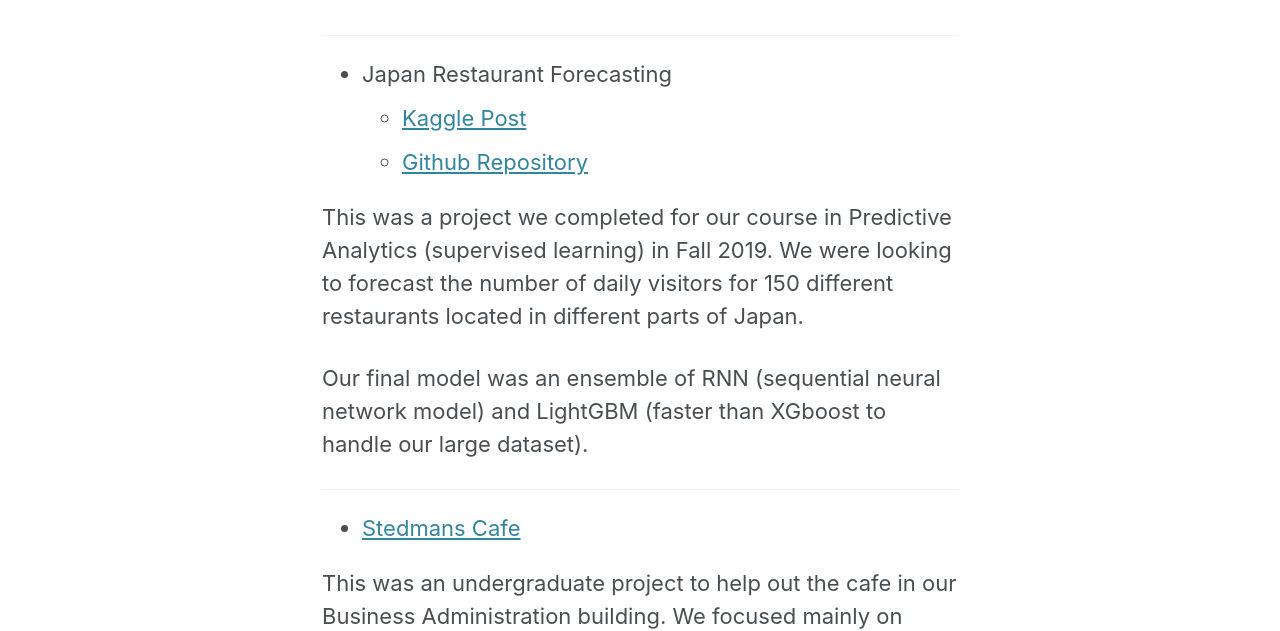
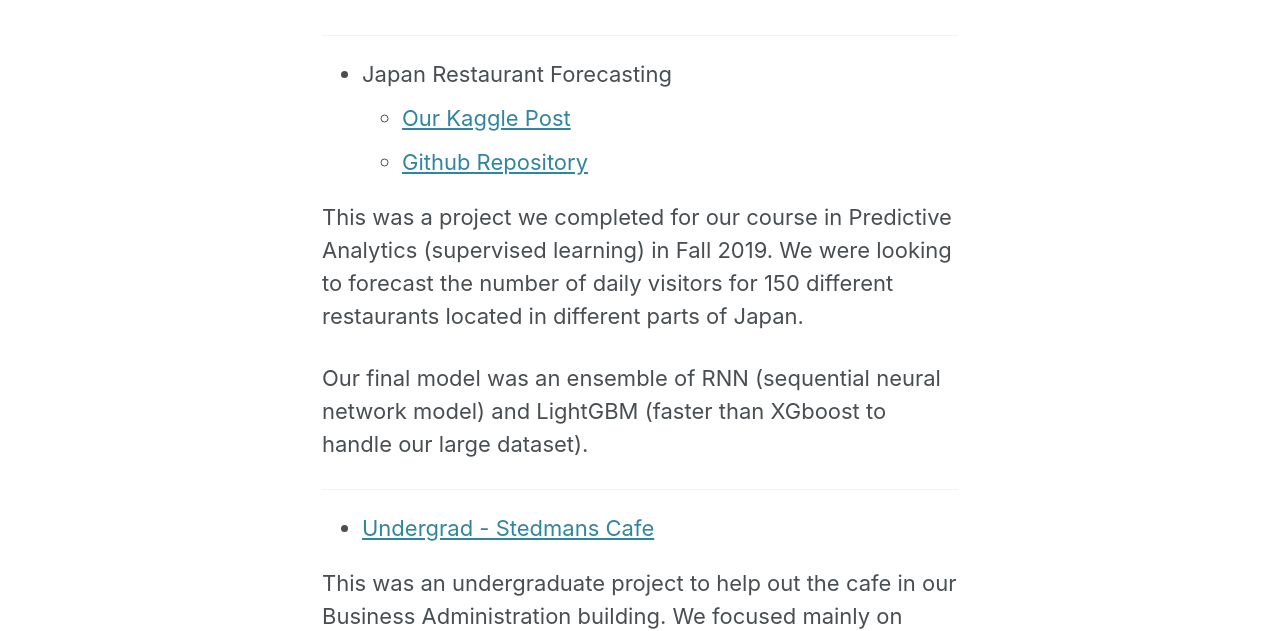
Before and after one commit to SamMusch/SamMusch.github.io, a Jekyll site: the page built from _pages/Projects.md, in a window 1280 px wide. Shown: the part 1242-1873 px from the top of the page. Built offline with Jekyll 4.4.1, drawn with Linux system fonts in a browser that asks for light colours; cached includes are drawn as plain includes; nearby versions of some CDN libraries.

Commit message:
Add files via upload

```diff
--- a/_pages/Projects.md
+++ b/_pages/Projects.md
@@ -25,7 +25,7 @@ We used AWS services such as S3 for storage, Comprehend for sentiment analysis,
 ---
 
 - Japan Restaurant Forecasting
-  - [Kaggle Post](https://www.kaggle.com/sammusch/kernel4ddef32243)
+  - [Our Kaggle Post](https://www.kaggle.com/sammusch/kernel4ddef32243)
   - [Github Repository](https://github.com/SamMusch/Predictive-Project-Time-Series)
 
 This was a project we completed for our course in Predictive Analytics (supervised learning) in Fall 2019. We were looking to forecast the number of daily visitors for 150 different restaurants located in different parts of Japan.
@@ -34,7 +34,7 @@ Our final model was an ensemble of RNN (sequential neural network model) and Lig
 
 ---
 
-- [Stedmans Cafe](https://github.com/SamMusch/Stedmans)
+- [Undergrad - Stedmans Cafe](https://github.com/SamMusch/Stedmans)
 
 
 This was an undergraduate project to help out the cafe in our Business Administration building. We focused mainly on identifying and promoting high profit margin items. I produced quite a few dashboards [in Tableau](https://github.com/SamMusch/Stedmans/tree/master/Tableau%20Workbooks) to make sure that our analysis was clear for the employees. We also focused quite a bit on setting up templates that future teams would be able to work off of as the data cleaning process was lengthy.
```
